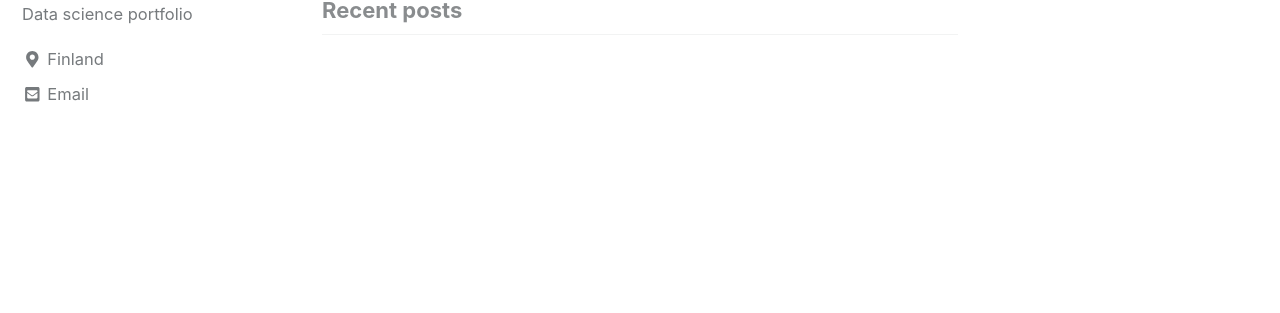
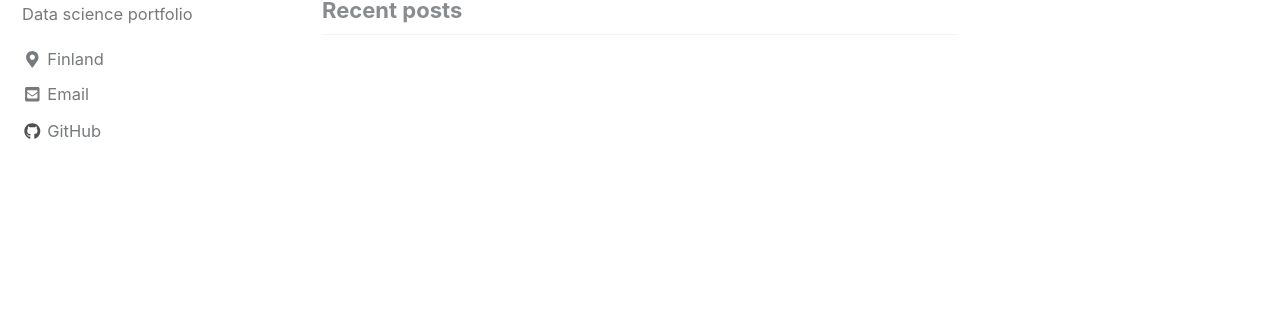
Before and after one commit to danielfellman/df.github.io, a Jekyll site: the page built from index.html, in a window 1280 px wide. Shown: the part 145-458 px from the top of the page. Built offline with Jekyll 4.4.1, drawn with Linux system fonts in a browser that asks for light colours; cached includes are drawn as plain includes; nearby versions of some CDN libraries; the list of posts is cut into pages by our own code.

Commit message:
Update _config.yml

```diff
--- a/_config.yml
+++ b/_config.yml
@@ -108,6 +108,7 @@ author:
   bio              : "Data science portfolio"
   location         : "Finland"
   email            : "daniel.fellman@abo.fi"
+  github           : "danielfellman"
   links:
     - label: "Email"
       icon: "fas fa-fw fa-envelope-square"
```
